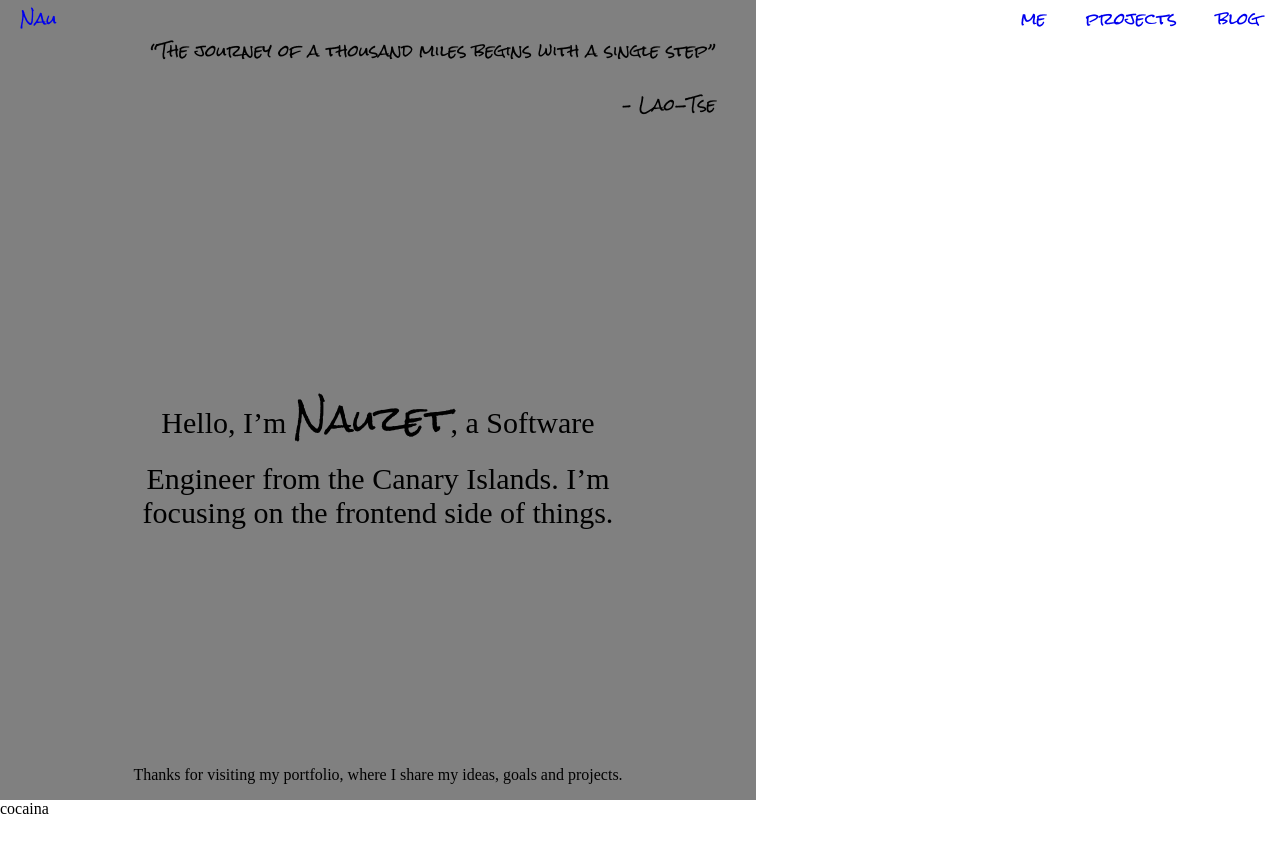
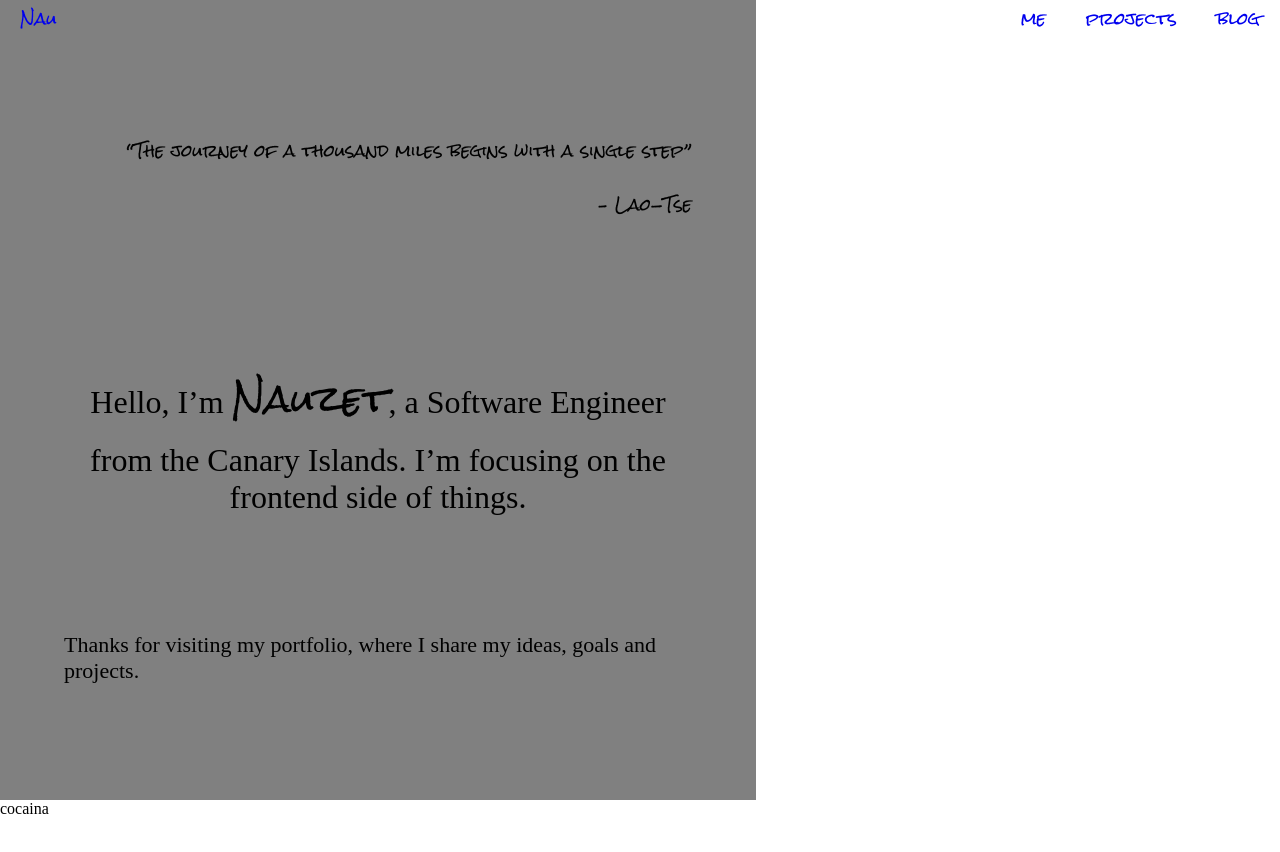
Before and after one commit to NauzetAduen/portfolio, a Next.js app: page / in a window 1280 px wide. Shown: the top 852 px of the page. Built offline with nearby package versions, Linux system fonts and the light colour scheme; a web font is replaced by a local one.

Commit message:
Improve hero extrainfo

```diff
--- a/components/Hero.jsx
+++ b/components/Hero.jsx
@@ -1,5 +1,5 @@
-// import React from "react";
 import styles from "../styles/Hero.module.scss";
+
 export default function Hero() {
   return (
     <div className={styles.dividedDiv}>
@@ -14,7 +14,7 @@ export default function Hero() {
           Engineer from the Canary Islands. I’m focusing on the frontend side of
           things.
         </p>
-        <p>
+        <p className={styles.extraInfo}>
           Thanks for visiting my portfolio, where I share my ideas, goals and
           projects.
         </p>
--- a/styles/Hero.module.scss
+++ b/styles/Hero.module.scss
@@ -10,19 +10,25 @@
   text-align: center;
   flex-direction: column;
   display: flex;
-  justify-content: space-between;
-  // display: flex;
-  // align-items: ;
+  justify-content: space-evenly;
+  padding: 0 8vmin;
 }
 .quote {
   font-family: "Rock Salt";
   text-align: end;
+  margin: 0;
 }
 .intro {
-  padding: 0 15vmin;
-  font-size: 30px;
+  text-align: center;
+  font-size: 32px;
+  margin: 0;
 }
 .name {
   font-family: "Rock Salt";
   font-size: 36px;
 }
+.extraInfo {
+  font-size: 22px;
+  margin: 0;
+  text-align: left;
+}
```
